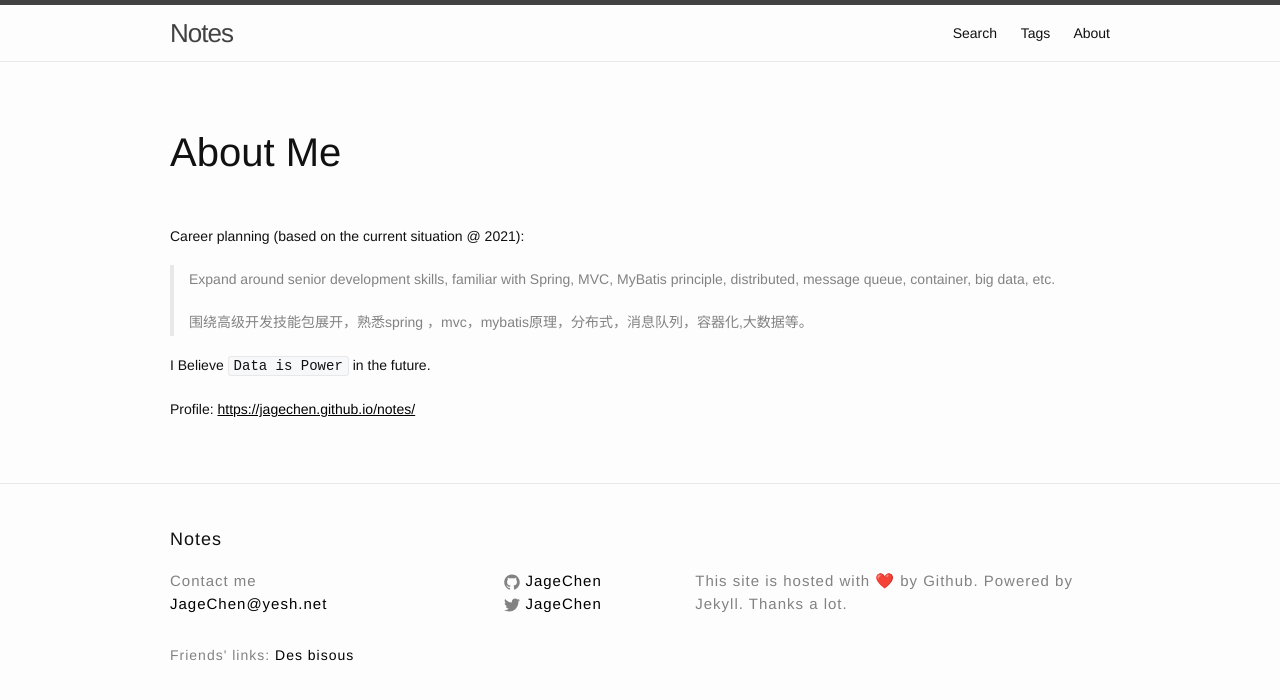
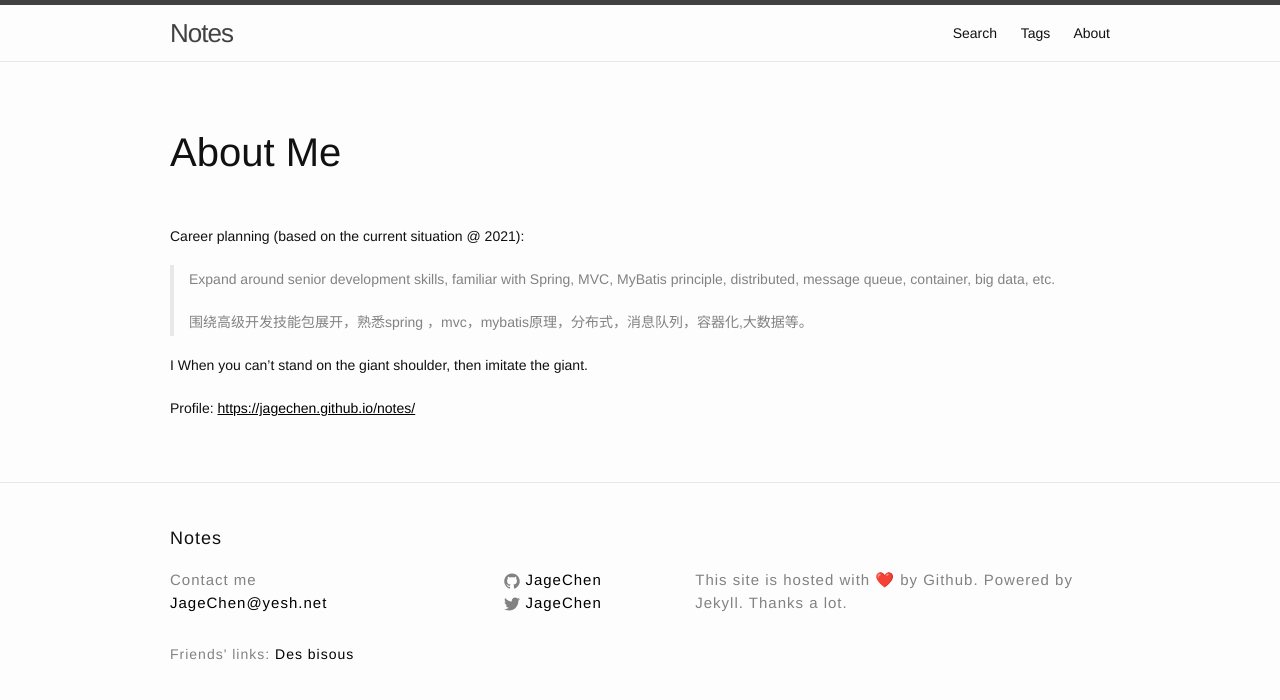
Before and after one commit to JageChen/notes, a Jekyll site: the page built from about.md, in a window 1280 px wide. Shown: the top 700 px of the page. Built offline with Jekyll 4.4.1, drawn with Linux system fonts in a browser that asks for light colours; Markdown is read by kramdown in place of the engine named in the settings.

Commit message:
Modify personal description information

```diff
--- a/about.md
+++ b/about.md
@@ -9,6 +9,6 @@ Career planning (based on the current situation @ 2021):
 >
 > 围绕高级开发技能包展开，熟悉spring ，mvc，mybatis原理，分布式，消息队列，容器化,大数据等。
 
-I Believe `Data is Power` in the future.
+I When you can't stand on the giant shoulder, then imitate the giant.
 
 Profile: [https://jagechen.github.io/notes/](https://jagechen.github.io/notes/)
```
